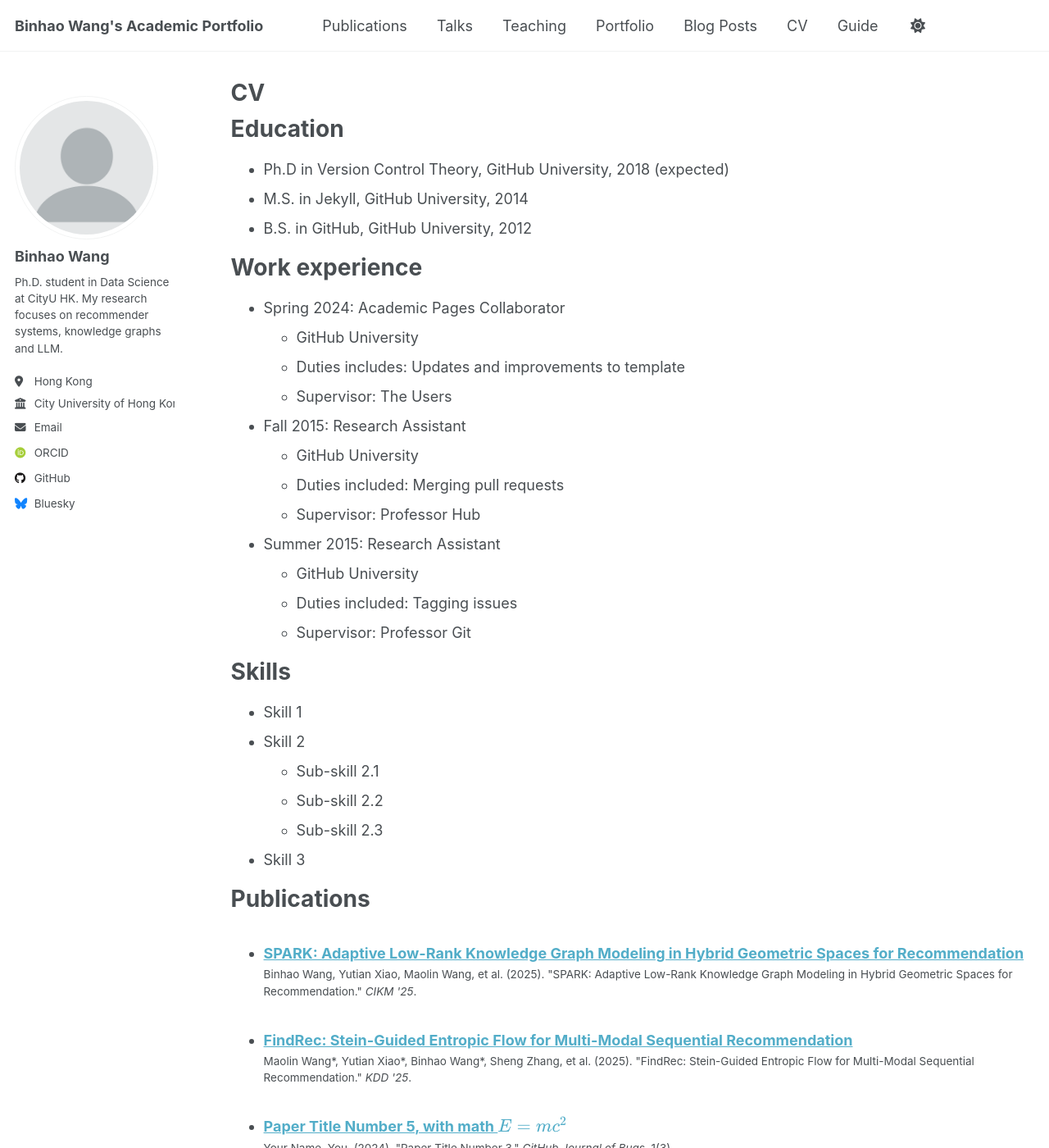
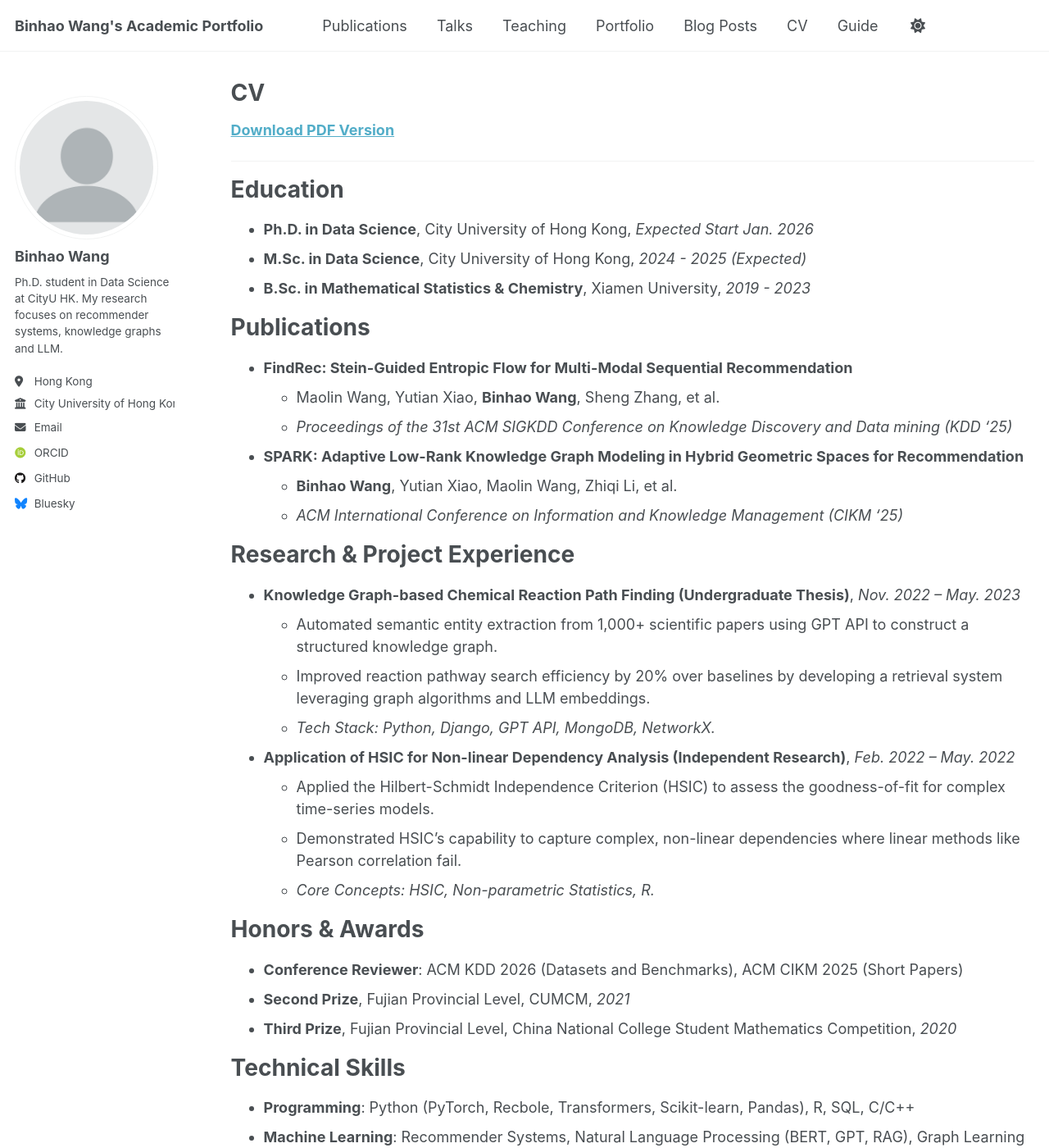
Before and after one commit to BinhaoWang/BinhaoWang.github.io, a Jekyll site: the page built from _pages/cv.md, in a window 1280 px wide and 1400 px high. Shown: the whole window at 82% size. Built offline with Jekyll 4.4.1, drawn with Linux system fonts in a browser that asks for light colours; some web fonts are replaced; a script that is not in the unit is left out; some of the changed text lies outside the part shown.

Commit message:
更新我的网站内容

```diff
--- a/_pages/cv.md
+++ b/_pages/cv.md
@@ -9,56 +9,45 @@ redirect_from:
 
 {% include base_path %}
 
+[**Download PDF Version**](/files/Binhao_Wang_CV.pdf)
+
+---
+
 Education
 ======
-* Ph.D in Version Control Theory, GitHub University, 2018 (expected)
-* M.S. in Jekyll, GitHub University, 2014
-* B.S. in GitHub, GitHub University, 2012
-
-Work experience
-======
-* Spring 2024: Academic Pages Collaborator
-  * GitHub University
-  * Duties includes: Updates and improvements to template
-  * Supervisor: The Users
-
-* Fall 2015: Research Assistant
-  * GitHub University
-  * Duties included: Merging pull requests
-  * Supervisor: Professor Hub
-
-* Summer 2015: Research Assistant
-  * GitHub University
-  * Duties included: Tagging issues
-  * Supervisor: Professor Git
-
-Skills
-======
-* Skill 1
-* Skill 2
-  * Sub-skill 2.1
-  * Sub-skill 2.2
-  * Sub-skill 2.3
-* Skill 3
+*   **Ph.D. in Data Science**, City University of Hong Kong, *Expected Start Jan. 2026*
+*   **M.Sc. in Data Science**, City University of Hong Kong, *2024 - 2025 (Expected)*
+*   **B.Sc. in Mathematical Statistics & Chemistry**, Xiamen University, *2019 - 2023*
 
 Publications
 ======
-  <ul>{% for post in site.publications reversed %}
-    {% include archive-single-cv.html %}
-  {% endfor %}</ul>
+*   **FindRec: Stein-Guided Entropic Flow for Multi-Modal Sequential Recommendation**
+    *   Maolin Wang, Yutian Xiao, **Binhao Wang**, Sheng Zhang, et al.
+    *   *Proceedings of the 31st ACM SIGKDD Conference on Knowledge Discovery and Data mining (KDD '25)*
 
-Talks
+*   **SPARK: Adaptive Low-Rank Knowledge Graph Modeling in Hybrid Geometric Spaces for Recommendation**
+    *   **Binhao Wang**, Yutian Xiao, Maolin Wang, Zhiqi Li, et al.
+    *   *ACM International Conference on Information and Knowledge Management (CIKM '25)*
+
+Research & Project Experience
 ======
-  <ul>{% for post in site.talks reversed %}
-    {% include archive-single-talk-cv.html  %}
-  {% endfor %}</ul>
+*   **Knowledge Graph-based Chemical Reaction Path Finding (Undergraduate Thesis)**, *Nov. 2022 – May. 2023*
+    *   Automated semantic entity extraction from 1,000+ scientific papers using GPT API to construct a structured knowledge graph.
+    *   Improved reaction pathway search efficiency by 20% over baselines by developing a retrieval system leveraging graph algorithms and LLM embeddings.
+    *   *Tech Stack: Python, Django, GPT API, MongoDB, NetworkX.*
 
-Teaching
+*   **Application of HSIC for Non-linear Dependency Analysis (Independent Research)**, *Feb. 2022 – May. 2022*
+    *   Applied the Hilbert-Schmidt Independence Criterion (HSIC) to assess the goodness-of-fit for complex time-series models.
+    *   Demonstrated HSIC's capability to capture complex, non-linear dependencies where linear methods like Pearson correlation fail.
+    *   *Core Concepts: HSIC, Non-parametric Statistics, R.*
+
+Honors & Awards
 ======
-  <ul>{% for post in site.teaching reversed %}
-    {% include archive-single-cv.html %}
-  {% endfor %}</ul>
+*   **Conference Reviewer**: ACM KDD 2026 (Datasets and Benchmarks), ACM CIKM 2025 (Short Papers)
+*   **Second Prize**, Fujian Provincial Level, CUMCM, *2021*
+*   **Third Prize**, Fujian Provincial Level, China National College Student Mathematics Competition, *2020*
 
-Service and leadership
+Technical Skills
 ======
-* Currently signed in to 43 different slack teams
+*   **Programming**: Python (PyTorch, Recbole, Transformers, Scikit-learn, Pandas), R, SQL, C/C++
+*   **Machine Learning**: Recommender Systems, Natural Language Processing (BERT, GPT, RAG), Graph Learning (GNNs), Contrastive Learning.
--- a/_publications/2009-10-01-paper-title-number-1.md
+++ /dev/null
@@ -1,14 +0,0 @@
----
-title: "Paper Title Number 1"
-collection: publications
-category: manuscripts
-permalink: /publication/2009-10-01-paper-title-number-1
-excerpt: 'This paper is about the number 1. The number 2 is left for future work.'
-date: 2009-10-01
-venue: 'Journal 1'
-slidesurl: 'http://academicpages.github.io/files/slides1.pdf'
-paperurl: 'http://academicpages.github.io/files/paper1.pdf'
-bibtexurl: 'http://academicpages.github.io/files/bibtex1.bib'
-citation: 'Your Name, You. (2009). &quot;Paper Title Number 1.&quot; <i>Journal 1</i>. 1(1).'
----
-The contents above will be part of a list of publications, if the user clicks the link for the publication than the contents of section will be rendered as a full page, allowing you to provide more information about the paper for the reader. When publications are displayed as a single page, the contents of the above "citation" field will automatically be included below this section in a smaller font.
--- a/_publications/2010-10-01-paper-title-number-2.md
+++ /dev/null
@@ -1,14 +0,0 @@
----
-title: "Paper Title Number 2"
-collection: publications
-category: manuscripts
-permalink: /publication/2010-10-01-paper-title-number-2
-excerpt: 'This paper is about the number 2. The number 3 is left for future work.'
-date: 2010-10-01
-venue: 'Journal 1'
-slidesurl: 'http://academicpages.github.io/files/slides2.pdf'
-paperurl: 'http://academicpages.github.io/files/paper2.pdf'
-citation: 'Your Name, You. (2010). &quot;Paper Title Number 2.&quot; <i>Journal 1</i>. 1(2).'
----
-
-The contents above will be part of a list of publications, if the user clicks the link for the publication than the contents of section will be rendered as a full page, allowing you to provide more information about the paper for the reader. When publications are displayed as a single page, the contents of the above "citation" field will automatically be included below this section in a smaller font.
--- a/_publications/2025-06-08-paper-title-number-5.md
+++ /dev/null
@@ -1,13 +0,0 @@
----
-title: "Paper Title Number 5, with math $$E=mc^2$$"
-collection: publications
-category: conferences
-permalink: /publication/2024-02-17-paper-title-number-4
-excerpt: 'This paper is about a famous math equation, $$E=mc^2$$'
-date: 2024-02-17
-venue: 'GitHub Journal of Bugs'
-paperurl: 'http://academicpages.github.io/files/paper3.pdf'
-citation: 'Your Name, You. (2024). &quot;Paper Title Number 3.&quot; <i>GitHub Journal of Bugs</i>. 1(3).'
----
-
-Using [MathJax](https://www.mathjax.org/) in the description is supported - $$E=mc^2$$ - however, the use must be mindful that the default delimiters are `$$...$$` and `\\[...\\]` which differs from the `$...$` that is typically expected.
```
Also changed, not shown: _portfolio/2022-05-01-project-hsic.md (added, +7 -0 lines), _portfolio/2023-05-01-project-reaction-path.md (added, +7 -0 lines), _publications/2015-10-01-paper-title-number-3.md (deleted, +0 -14 lines), _publications/2024-02-17-paper-title-number-4.md (deleted, +0 -13 lines), 1 other file.
